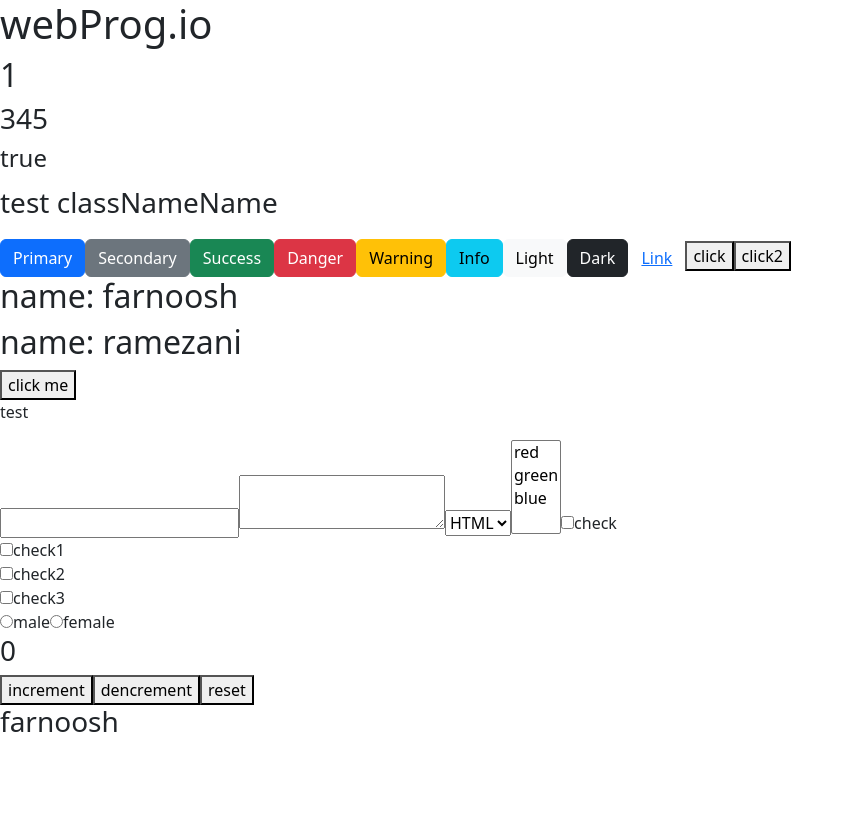
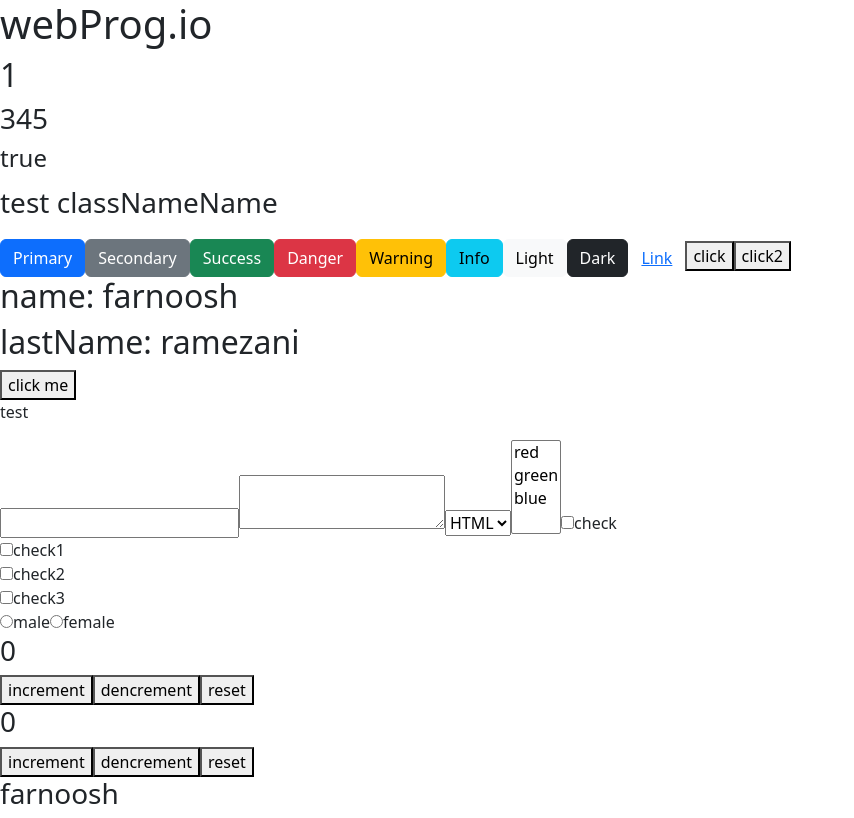
Before and after one commit to Farnoosh-R/react, a React (Create React App) app: page / in a window 1280 px wide. Shown: the whole page, without its empty margins (0-854 px from the left). Built offline with nearby package versions, Linux system fonts and the light colour scheme.

Commit message:
useReducer

```diff
--- a/src/Components/Hooks.js
+++ b/src/Components/Hooks.js
@@ -1,13 +1,18 @@
 import { useReducer } from "react";
 
 
+// const initialstate = {
+//     count: 0
+// };
 const initialstate = 0;
 const reducer = (state, action) => {
     switch (action) {
         case 'increment':
             return state + 1
+            //return {...state, count: state.count + 1}
         case 'dencrement':
             return state - 1
+           // return {...state, count: state.count - 1}
         case 'reset':
             return initialstate
         default:
@@ -19,7 +24,9 @@ const reducer = (state, action) => {
 const Hooks = () => {
 // const [counter, setCounter] = useState(0);
 
+//const [state, dispatch] = useReducer(reducer, initialstate);
 const [count, dispatch] = useReducer(reducer, initialstate);
+const [countTwo, dispatchTwo] = useReducer(reducer, initialstate);
 
     return(
         <div>
@@ -30,6 +37,11 @@ const [count, dispatch] = useReducer(reducer, initialstate);
             <button onClick={() => dispatch('increment')}>increment</button>
             <button onClick={() => dispatch('dencrement')}>dencrement</button>
             <button onClick={() => dispatch('reset')}>reset</button>
+            <br/>
+            <h3>{countTwo}</h3>
+            <button onClick={() => dispatchTwo('increment')}>increment</button>
+            <button onClick={() => dispatchTwo('dencrement')}>dencrement</button>
+            <button onClick={() => dispatchTwo('reset')}>reset</button>
         </div>
     );
 
--- a/src/Components/Title.js
+++ b/src/Components/Title.js
@@ -47,7 +47,7 @@ const Title = (props) => {
       }}>click2</button>
 
       <h2>name: {props.name}</h2>
-      <h2>name: {props.lastName}</h2>
+      <h2>lastName: {props.lastName}</h2>
       <button onClick={() => props.handleClick3('farnoosh')}>click me</button>
       {props.children}
     </div>
```
